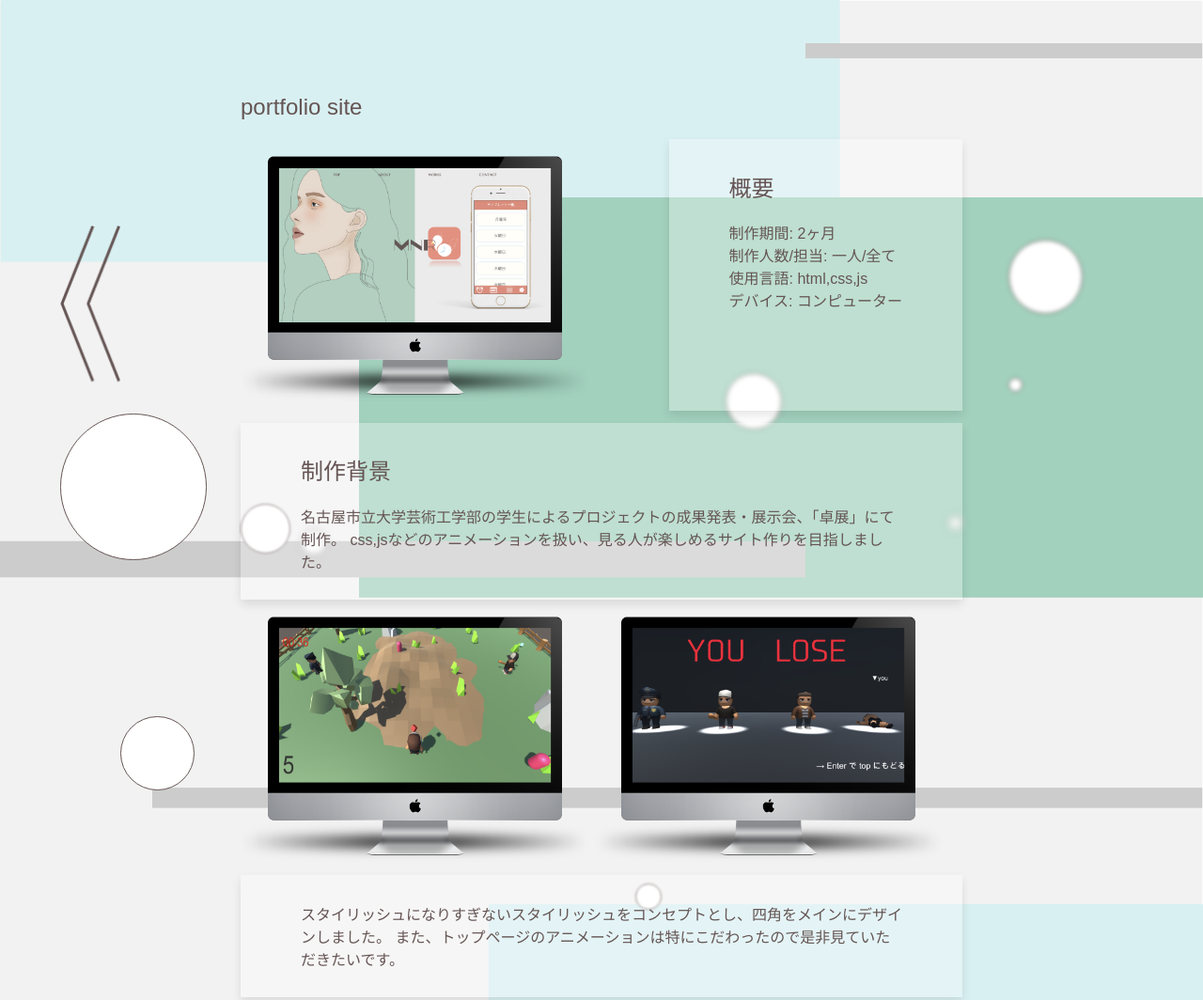
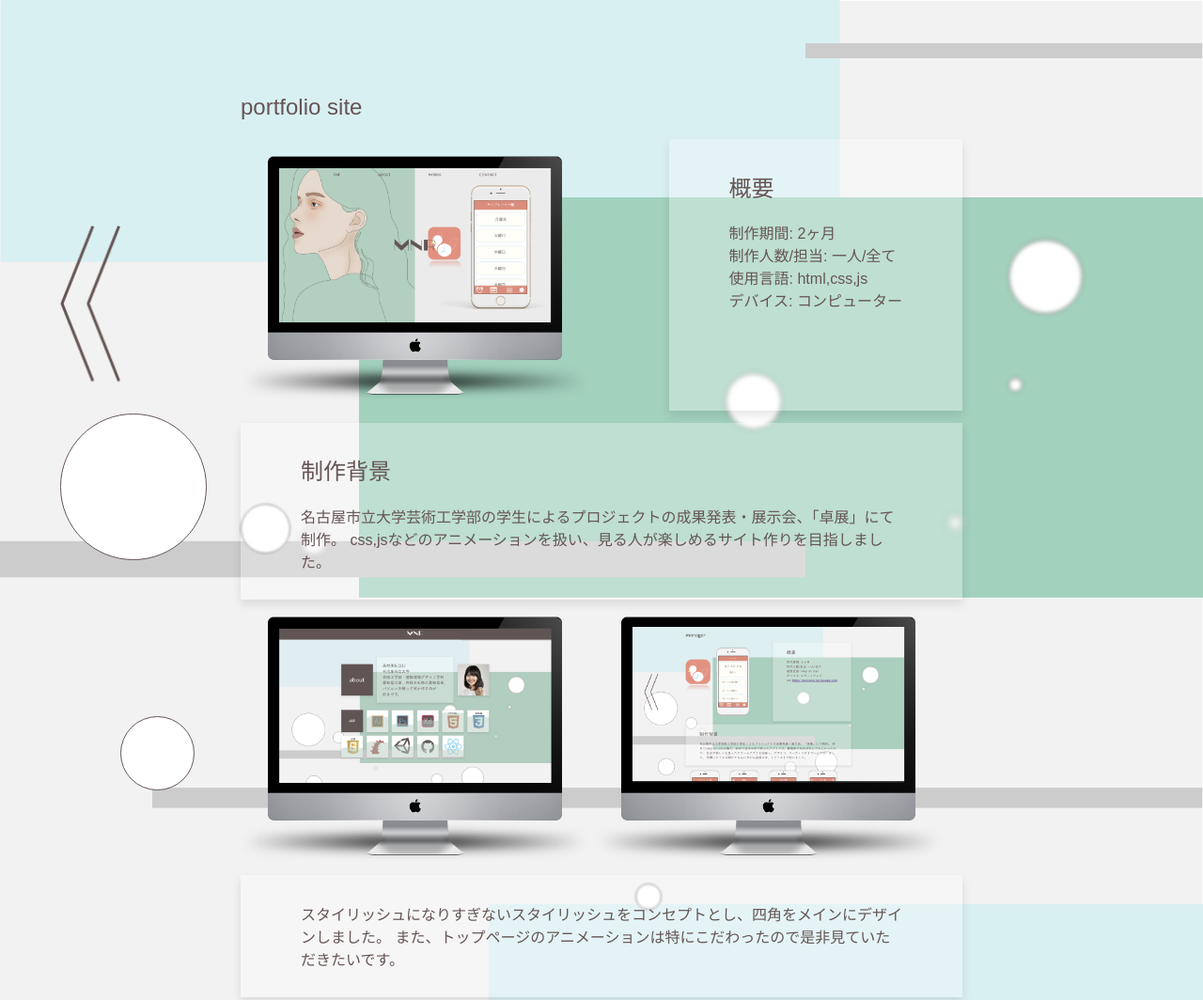
Before and after one commit to Minori07/Minori-portfolio, a plain HTML site: page work05.html in a window 1280 px wide. Shown: the top 1064 px of the page at 94% size. Drawn offline with nearby package versions, Linux system fonts and the light colour scheme.

Commit message:
work05 photochange

```diff
--- a/work05.html
+++ b/work05.html
@@ -50,8 +50,8 @@
             </p>
         </section>
         <div class="screen mac">
-            <img src="./images/oni1.png">
-            <img src="./images/oni2.png">
+            <img src="./images/port1.png">
+            <img src="./images/port2.png">
         </div>
         <section class="white">
             <p>
```
Also changed, not shown: images/port1.png (added), images/port2.png (added).
